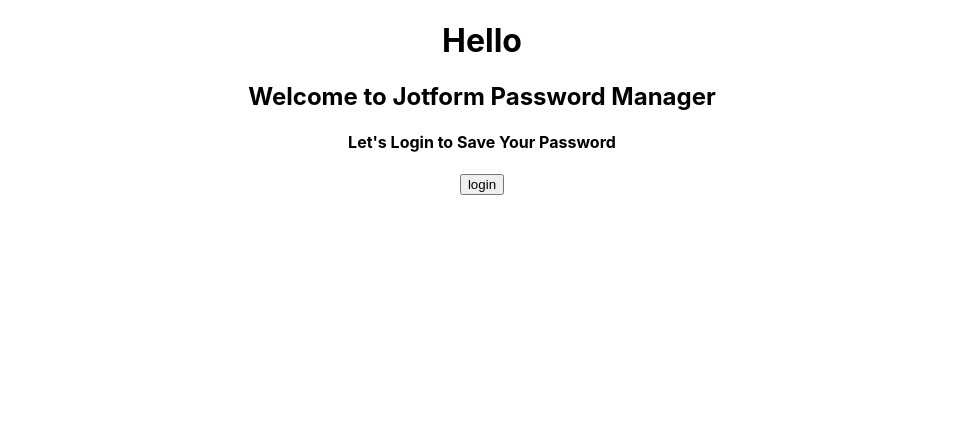
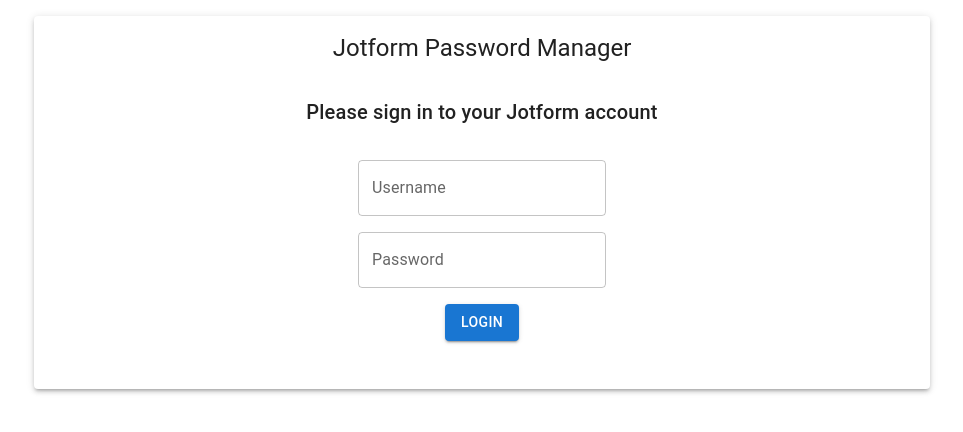
Before and after one commit to EgeBoraErguney/jotform-react-extension-intern, a React (Create React App) app: page / in a window 1280 px wide. Shown: the top 432 px of the page, without its empty margins (158-1121 px from the left). Built offline with nearby package versions, Linux system fonts and the light colour scheme.

Commit message:
remove sdk add login and UI

```diff
--- a/package.json
+++ b/package.json
@@ -3,6 +3,9 @@
   "version": "0.1.0",
   "private": true,
   "dependencies": {
+    "@emotion/react": "^11.4.1",
+    "@emotion/styled": "^11.3.0",
+    "@mui/material": "^5.0.0",
     "@testing-library/jest-dom": "^5.11.4",
     "@testing-library/react": "^11.1.0",
     "@testing-library/user-event": "^12.1.10",
--- a/public/index.html
+++ b/public/index.html
@@ -16,4 +16,3 @@
     <div id="root"></div>
   </body>
 </html>
-<script src="https://js.jotform.com/JotForm.js"></script>
--- a/src/App.css
+++ b/src/App.css
@@ -1,7 +1,7 @@
 .App {
   text-align: center;
   min-width: 640px;
-  min-height: 600px;
+  min-height: 480px;
 }
 
 .App-logo {
--- a/src/App.js
+++ b/src/App.js
@@ -6,8 +6,7 @@
 
 function App() {
   const [show, setShow] = useState("login");
-  const cookies = new Cookies();
-  const [apiKey,setApiKey] = useState(cookies.get("apiKey"));
+  const [apiKey,setApiKey] = useState(localStorage.getItem("apiKey"));
 
   useEffect(() => {
     if (apiKey) {
--- a/src/Components/forms.js
+++ b/src/Components/forms.js
@@ -1,10 +1,8 @@
 import React, { useState, useEffect } from 'react';
-import Cookies from 'universal-cookie';
 
 const Forms = () => {
 
-    const cookies = new Cookies();
-    const apiKey = cookies.get("apiKey");
+    const apiKey = localStorage.getItem("apiKey");
 
     return (
         <>
--- a/src/Components/login.js
+++ b/src/Components/login.js
@@ -1,31 +1,103 @@
-import React, { useState, useEffect } from 'react';
-import Cookies from 'universal-cookie';
+import React, { useState, useEffect } from "react";
+import qs from "qs";
+import axios from "axios";
+import ReactDOM from "react-dom";
+import {
+  Button,
+  TextField,
+  Stack,
+  Box,
+  Typography,
+  Card,
+  Container,
+  Paper,
+} from "@mui/material";
 
-const Login = ({changeShow}) => {
-    const cookies = new Cookies();
+const Login = ({ changeShow }) => {
+  const [formData, setFormData] = useState({
+    username: "",
+    password: "",
+  });
+  function handleChange(event) {
+    setFormData({
+      username:
+        event.target.name === "username"
+          ? event.target.value
+          : formData.username,
+      password:
+        event.target.name === "password"
+          ? event.target.value
+          : formData.password,
+    });
+  }
 
-    function loginFunction() {
-      window['JF'].login(
-        function success(){
-            cookies.set('apiKey', window['JF'].getAPIKey());
-            changeShow("login",window['JF'].getAPIKey());
-        },
-        function error(){
-          window.alert("Could not authorize user");
-        }
-      );
+  function loginFunction(event) {
+    event.preventDefault();
+    const postformData = {
+      method: "post",
+      url: "https://api.jotform.com/user/login",
+      data: qs.stringify({
+        username: formData.username,
+        password: formData.password,
+        appName: "Extension",
+        access: "full",
+      }),
+      headers: {
+        "content-type": "application/x-www-form-urlencoded;charset=utf-8",
+      },
     };
+    axios(postformData)
+      .then(function (response) {
+        localStorage.setItem("apiKey", response.data.content.appKey);
+        changeShow("login", response.data.content.appKey);
+      })
+      .catch(function (error) {
+        console.log(error);
+      });
+  }
 
-    return (
-        <>
-            <h1>Hello</h1>
-            <h2>Welcome to Jotform Password Manager</h2>
-            <h4>Let's Login to Save Your Password</h4>
-            <button onClick={loginFunction}>
-                login
-            </button>
-        </>
-    )
-}
+  return (
+    <>
+      <Paper
+        sx={{
+          width: "70%",
+          margin: "auto",
+        }}
+        elevation={3}
+      >
+        <Typography variant="h5" pt={2} mt={2}>
+          Jotform Password Manager
+        </Typography>
+        <Typography variant="h6" pt={2} mt={2}>
+          Please sign in to your Jotform account
+        </Typography>
+        <Typography pt={2} mt={2}>
+          <TextField
+            label="Username"
+            variant="outlined"
+            name="username"
+            value={formData.username}
+            onChange={(e) => handleChange(e)}
+          />
+        </Typography>
+        <Typography mt={2}>
+          <TextField
+            label="Password"
+            variant="outlined"
+            type="password"
+            name="password"
+            value={formData.password}
+            onChange={(e) => handleChange(e)}
+          />
+        </Typography>
+        <Typography pb={6} mt={2}>
+          <Button variant="contained" onClick={loginFunction}>
+            login
+          </Button>
+        </Typography>
+      </Paper>
+    </>
+  );
+};
 
 export default Login;
```
Also changed, not shown: 1 other file (tests, documents, lock files or other folders).
